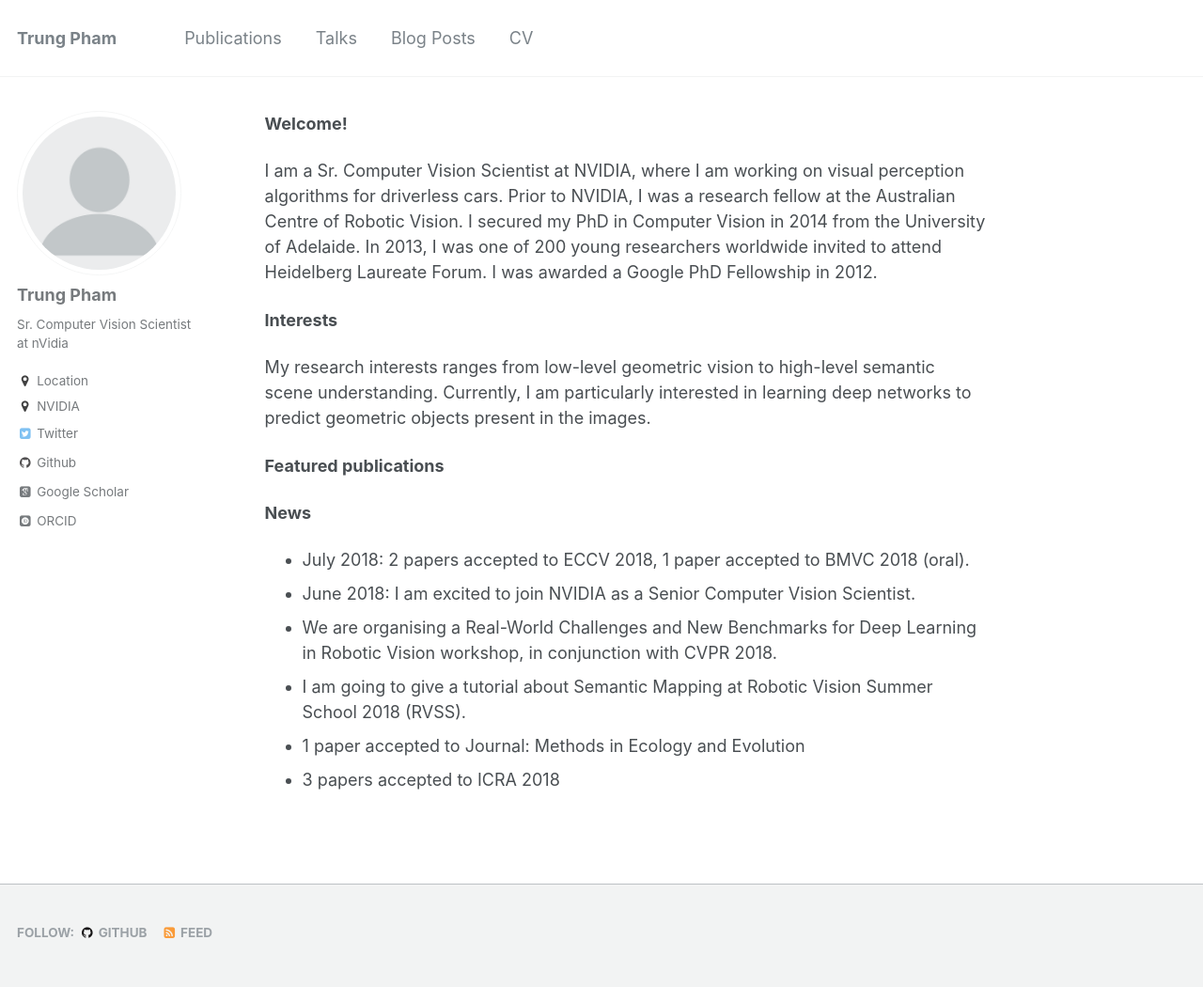
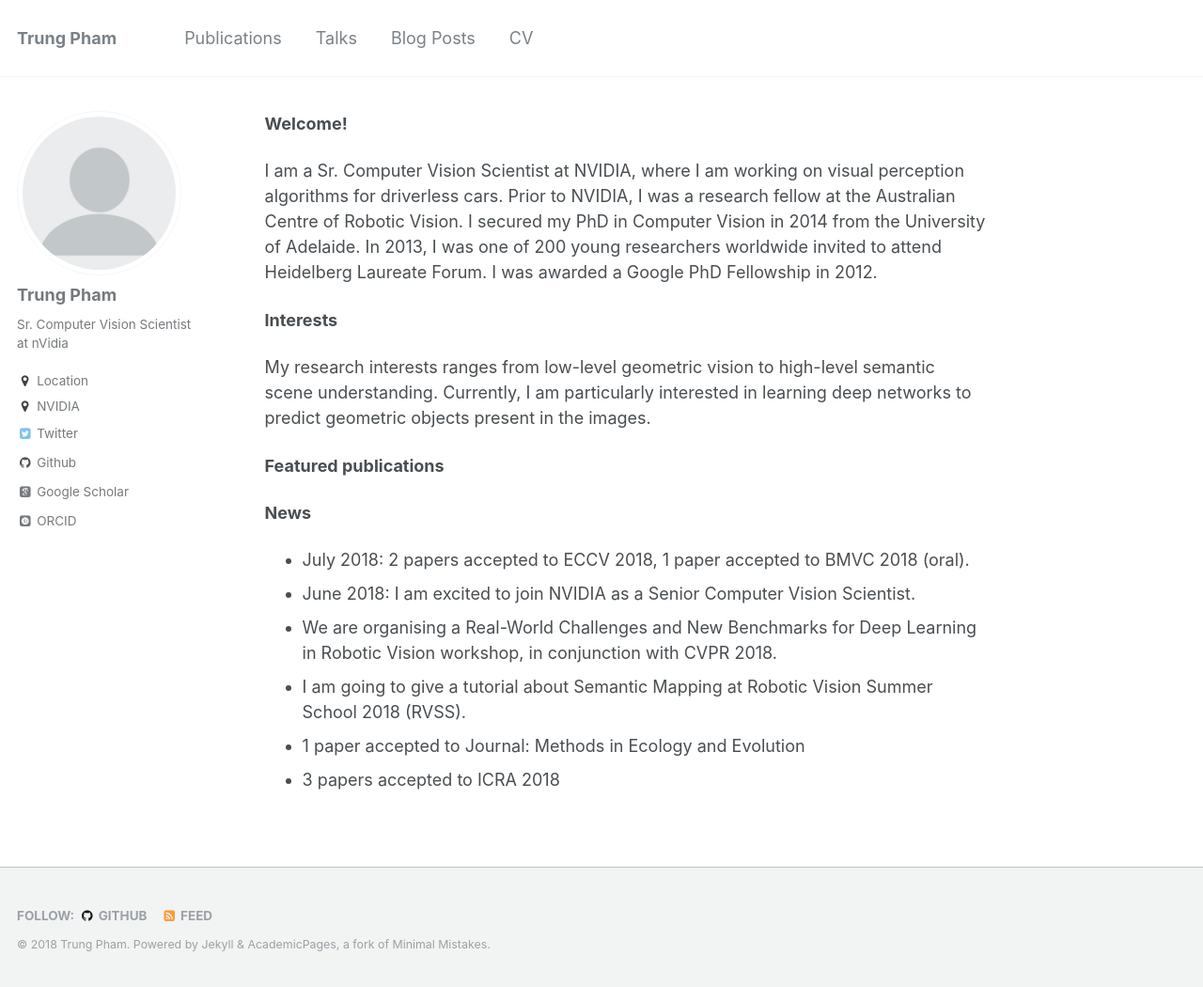
Before and after one commit to trungtpham/trungtpham.github.io, a Jekyll site: the page built from index.md, in a window 1280 px wide and 1050 px high. Shown: the whole window at 94% size. Built offline with Jekyll 4.4.1, drawn with Linux system fonts in a browser that asks for light colours; some web fonts are replaced; our own code applies the rules of GitHub Pages for plain Markdown files.

Commit message:
Update footer.html

```diff
--- a/_includes/footer.html
+++ b/_includes/footer.html
@@ -21,5 +21,4 @@
   </ul>
 </div>
 
-<!-- <div class="page__footer-copyright">&copy; {{ site.time | date: '%Y' }} {{ site.name | default: site.title }}. {{ site.data.ui-text[site.locale].powered_by | default: "Powered by" }} <a href="http://jekyllrb.com" rel="nofollow">Jekyll</a> &amp; <a href="https://github.com/academicpages/academicpages.github.io">AcademicPages</a>, a fork of <a href="https://mademistakes.com/work/minimal-mistakes-jekyll-theme/" rel="nofollow">Minimal Mistakes</a>.</div>
--->
+<div class="page__footer-copyright">&copy; {{ site.time | date: '%Y' }} {{ site.name | default: site.title }}. {{ site.data.ui-text[site.locale].powered_by | default: "Powered by" }} <a href="http://jekyllrb.com" rel="nofollow">Jekyll</a> &amp; <a href="https://github.com/academicpages/academicpages.github.io">AcademicPages</a>, a fork of <a href="https://mademistakes.com/work/minimal-mistakes-jekyll-theme/" rel="nofollow">Minimal Mistakes</a>.</div>
```
